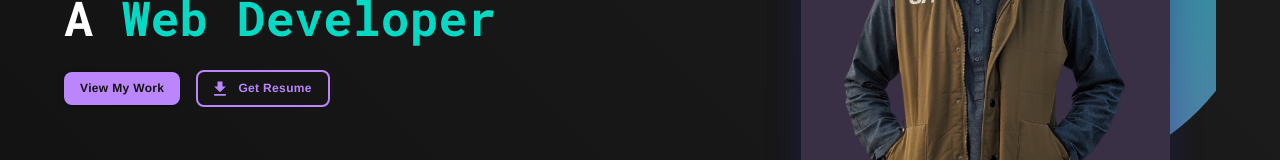
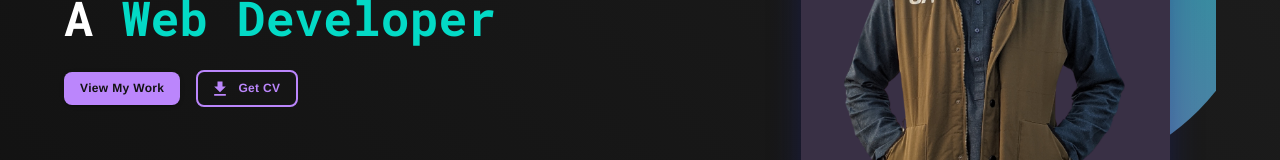
Before and after one commit to usaidehsan145/Portfolio-Website, a React (Create React App) app: page / in a window 1280 px wide. Shown: the part 423-583 px from the top of the page. Built offline with nearby package versions, Linux system fonts and the light colour scheme.

Commit message:
Update Hero.js

```diff
--- a/src/components/Hero.js
+++ b/src/components/Hero.js
@@ -233,7 +233,7 @@ const Hero = () => {
                   whileTap={{ scale: 0.95 }}
                   onClick={handleDownloadResume}
                 >
-                  Get Resume
+                  Get CV
                 </MotionResumeButton>
               </ButtonContainer>
             </motion.div>
```
